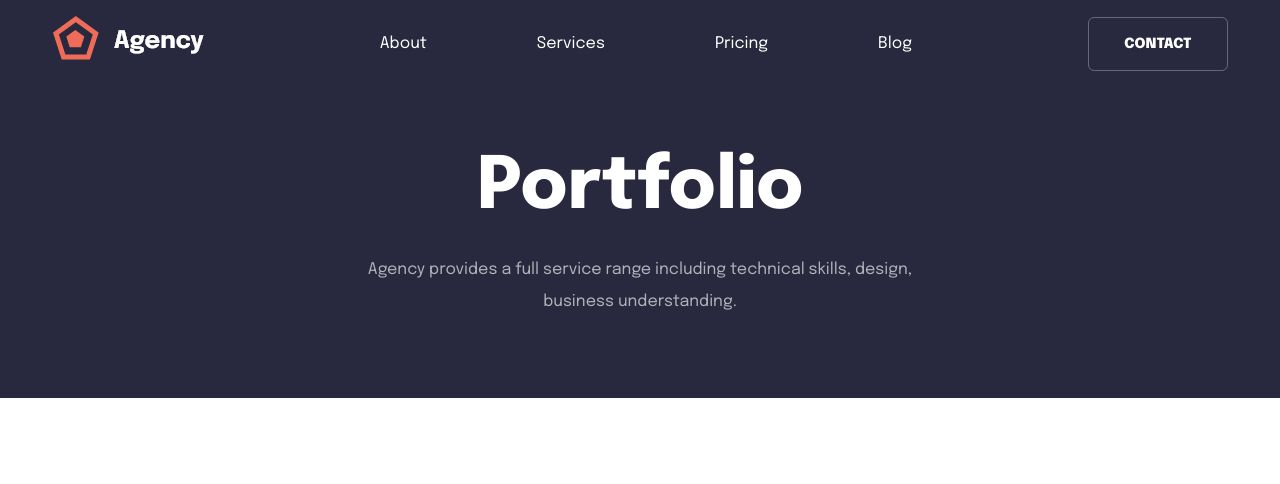
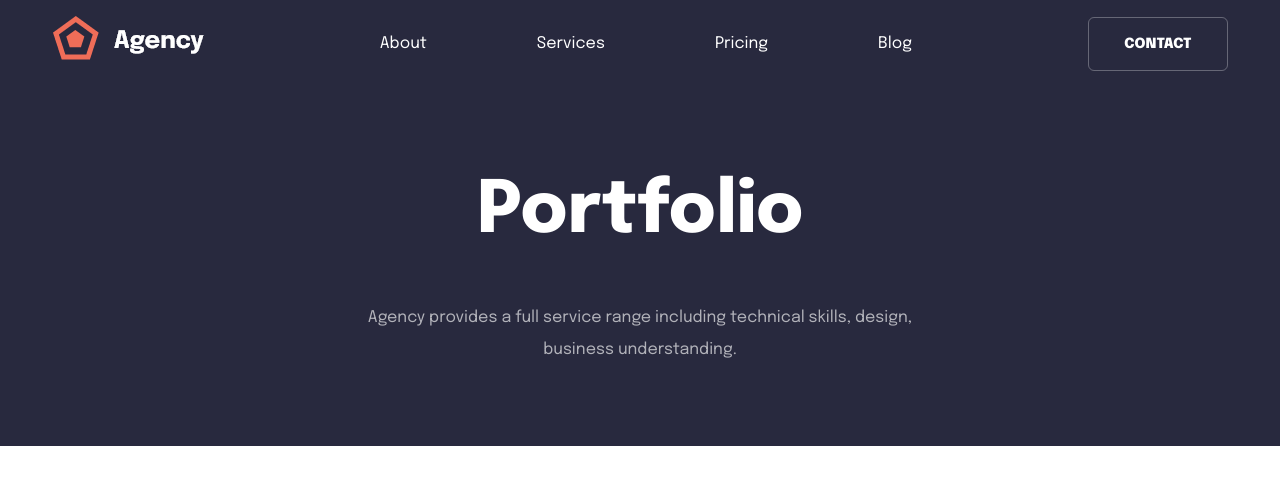
Before and after one commit to sabanin-k/jupiter, a React (Create React App) app: page / in a window 1280 px wide. Shown: the top 484 px of the page. Built offline with nearby package versions, Linux system fonts and the light colour scheme.

Commit message:
Header adaptive

```diff
--- a/src/components/Header/Header.module.scss
+++ b/src/components/Header/Header.module.scss
@@ -10,12 +10,20 @@
     max-width: 1175px;
     padding-top: rem(16);
     margin: 0 auto;
+
+    @media (max-width: $mobile) {
+        max-width: 375px;
+    }
 }
 
 .top {
     display: flex;
     justify-content: space-between;
     align-items: center;
+
+    @media (max-width: $mobile) {
+        justify-content: center;
+    }
 }
 
 .list {
@@ -31,6 +39,10 @@
         padding: 0;
         color: #fff;
     }
+
+    @media (max-width: $mobile) {
+        display: none;
+    }
 }
 
 .button {
@@ -44,6 +56,10 @@
     border: 1px solid rgba($color: #fff, $alpha: 0.29);
     border-radius: 6px;
     cursor: pointer;
+
+    @media (max-width: $mobile) {
+        display: none;
+    }
 }
 
 .header {
@@ -58,8 +74,14 @@
 .h1 {
     margin: 0;
     font-size: rem(72);
+    line-height: rem(80);
     font-weight: 800;
     color: #fff;
+
+    @media (max-width: $mobile) {
+        font-size: rem(56);
+        line-height: rem(64);
+    }
 }
 
 .p {
@@ -70,4 +92,8 @@
     text-align: center;
     color: #fff;
     opacity: 0.64;
+
+    @media (max-width: $mobile) {
+        max-width: rem(330);
+    }
 }
--- a/src/index.scss
+++ b/src/index.scss
@@ -1,4 +1,5 @@
 body {
+    min-width: 320px;
     font-family: 'Epilogue', sans-serif;
     font-size: 1rem;
     line-height: 2rem;
```
